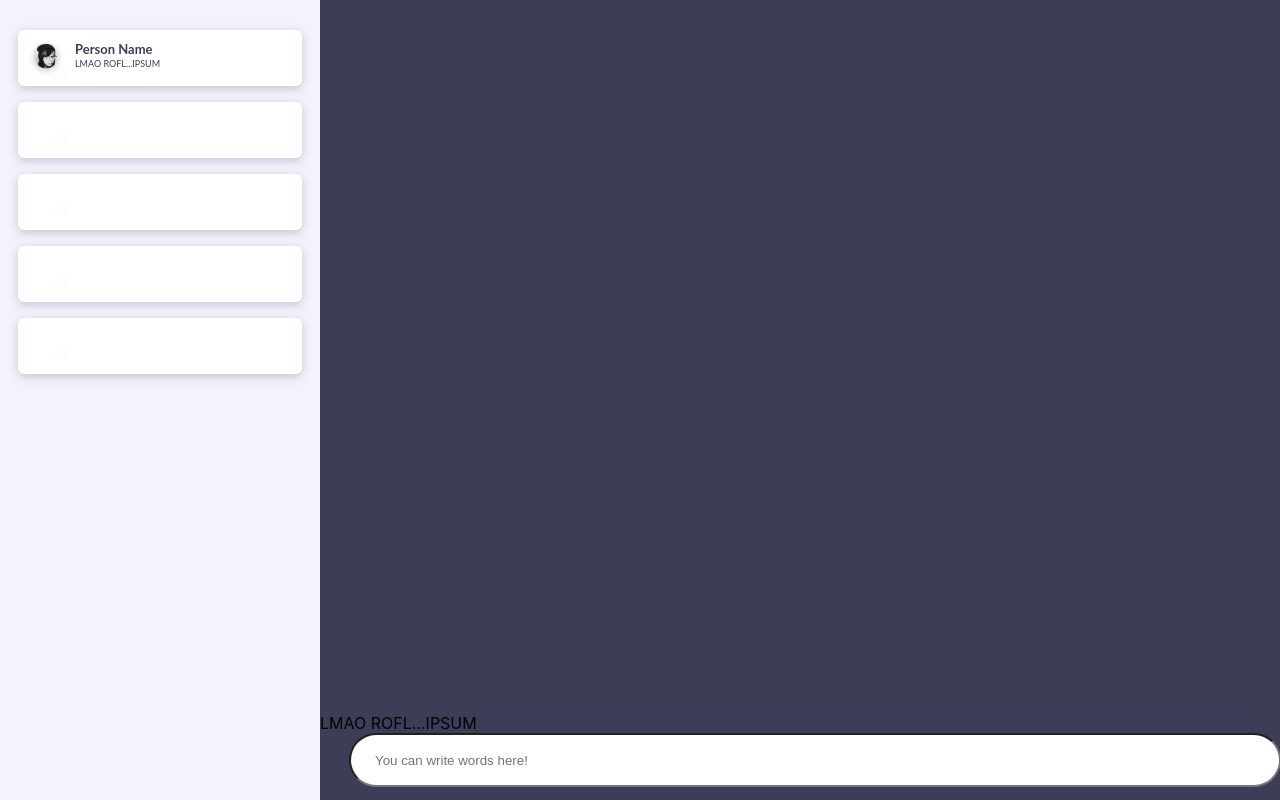
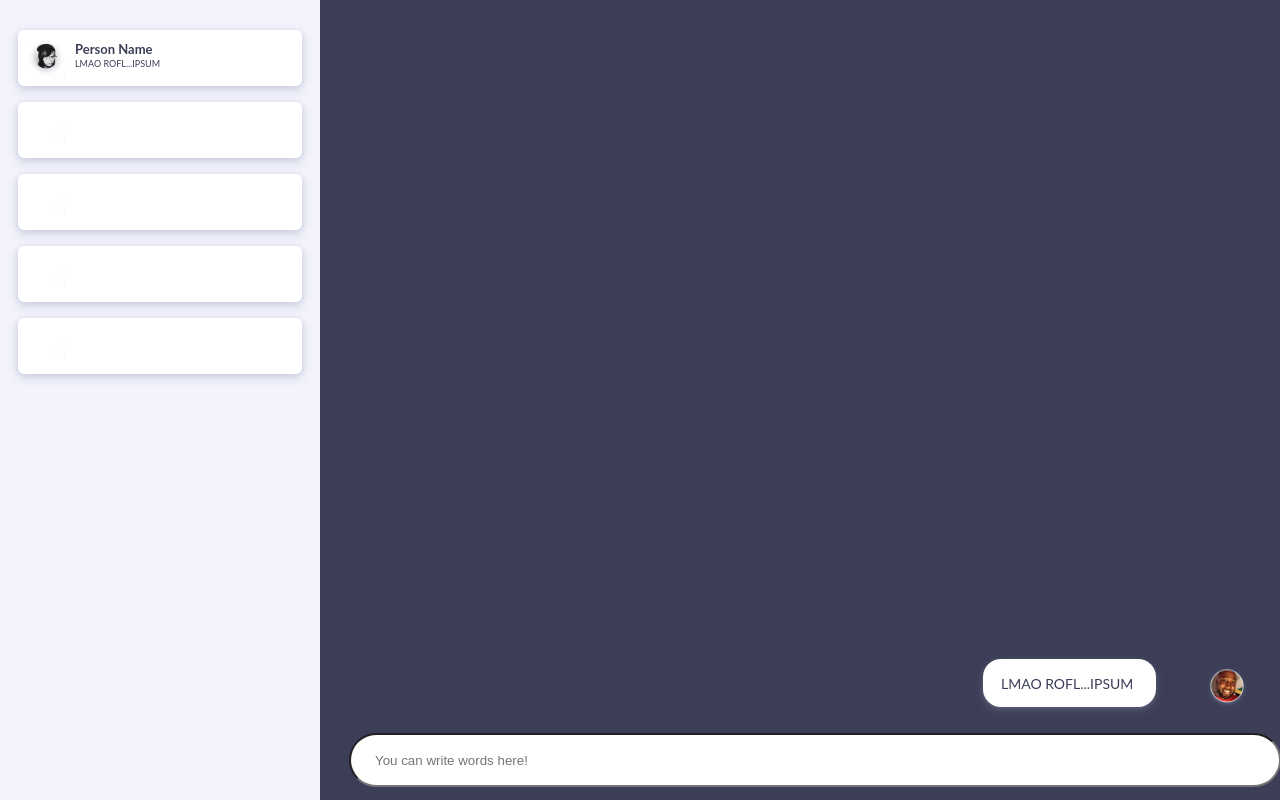
Before and after one commit to sklinkusch/nice-chat, a React (Create React App) app: page / in a window 1280 px wide. Built offline with nearby package versions, Linux system fonts and the light colour scheme.

Commit message:
included last message

```diff
--- a/src/App.css
+++ b/src/App.css
@@ -61,6 +61,19 @@
   height: 100%;
 }
 
+.avatar-ct {
+  width: 48px;
+  height: 48px;
+  margin-left: 29px;
+  margin-right: 29px;
+  align-self: flex-end;
+}
+
+.avatar-ct img {
+  width: 100%;
+  height: 100%;
+}
+
 .inputfield {
   margin-left: 29px;
   margin-right: 29px;
@@ -107,3 +120,37 @@
 .person-container {
   margin-left: 9px;
 }
+
+.message {
+  width: 173px;
+  height: 48px;
+  border-radius: 18px;
+  box-shadow: 0 3px 11px 0 rgba(129, 129, 129, 0.31),
+    0 2px 4px 0 rgba(160, 181, 245, 0.19);
+  background-color: var(--white);
+  margin: 16px 18px 15px 18px;
+  display: flex;
+  justify-content: center;
+  align-items: center;
+}
+
+.messageText {
+  width: 137px;
+  height: 17px;
+  font-family: Lato;
+  font-size: 14px;
+  font-weight: normal;
+  font-style: normal;
+  font-stretch: normal;
+  line-height: normal;
+  letter-spacing: normal;
+  color: var(--dusk);
+}
+
+.message-container {
+  display: flex;
+  flex-direction: row;
+  align-self: flex-end;
+  height: 69px;
+  margin-bottom: 21px;
+}
--- a/src/App.js
+++ b/src/App.js
@@ -1,5 +1,6 @@
 import React, { Component } from "react";
 import avatar from "./avatar.png";
+import avatar2 from "./avatar2.png";
 import "./App.css";
 
 class App extends Component {
@@ -38,7 +39,7 @@ const Sidebar = props => (
 
 const ChatWindow = props => (
   <div className="chatwindow fullHeight">
-    <ChatMessage text="LMAO ROFL...IPSUM" />
+    <ChatMessage text="LMAO ROFL...IPSUM" file={avatar2} />
     <InputField />
   </div>
 );
@@ -76,6 +77,15 @@ const InputField = props => {
 };
 
 const ChatMessage = props => {
-  return <div className="message">{props.text}</div>;
+  return (
+    <div className="message-container">
+      <div className="message">
+        <div className="messageText">{props.text}</div>
+      </div>
+      <div className="avatar-ct">
+        <img src={props.file} alt="avatar" />
+      </div>
+    </div>
+  );
 };
 export default App;
```
Also changed, not shown: src/avatar2.png (added).
